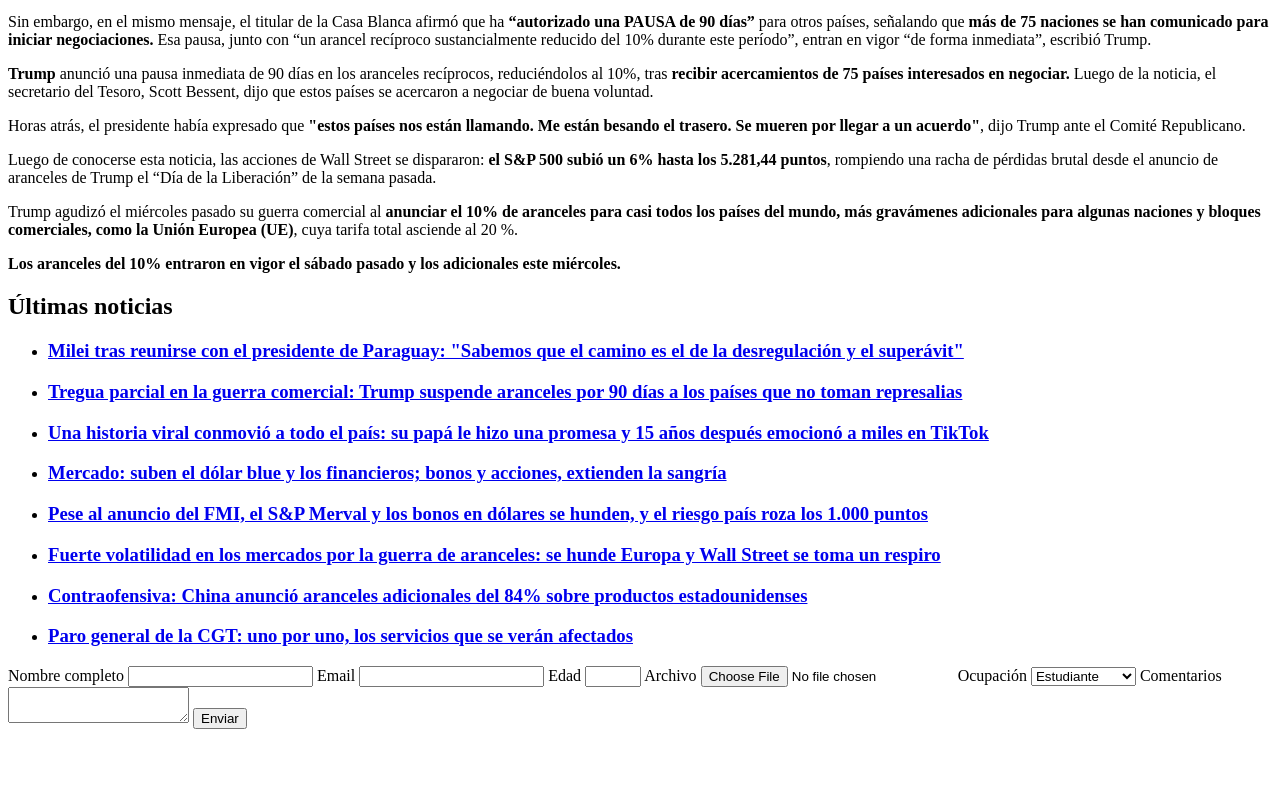
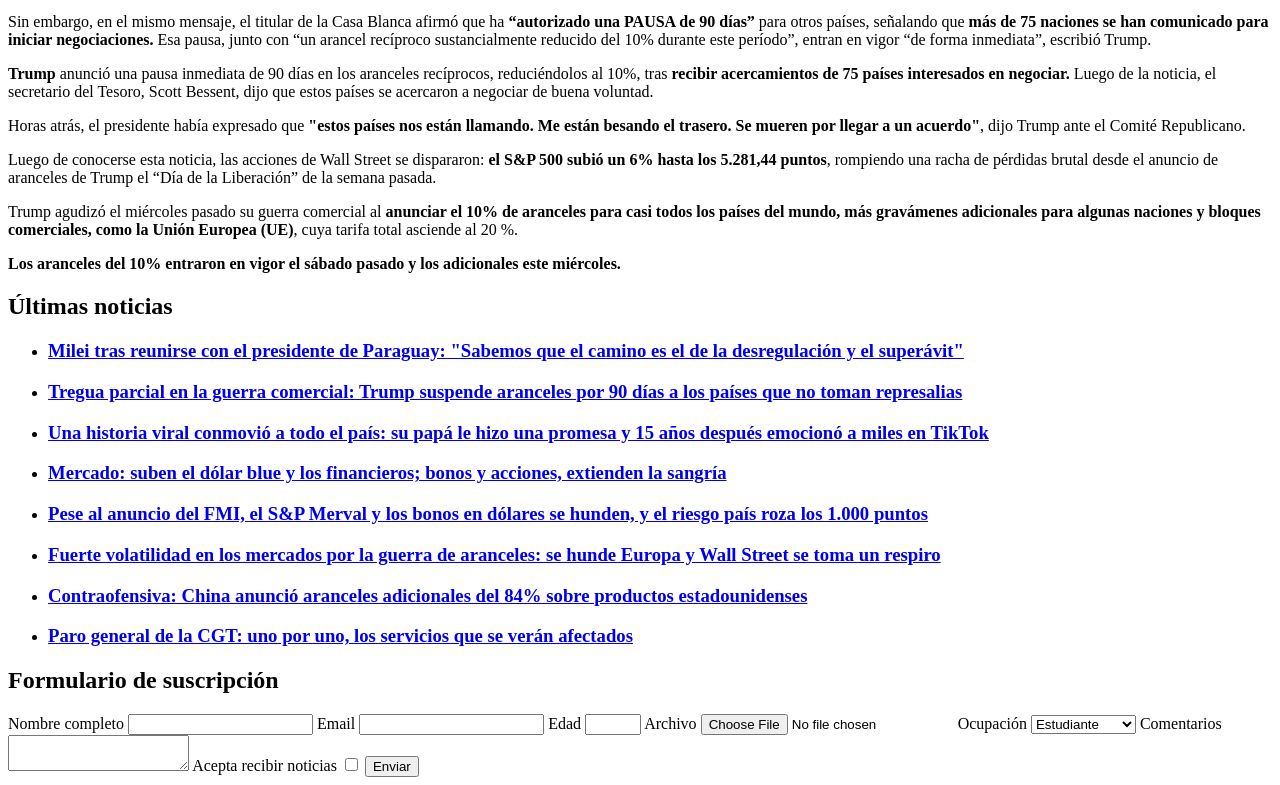
Before and after one commit to JulianDeco/Desarrollo-y-arquitectura-web---UAI, a plain HTML site: page clase-3/index.html in a window 1280 px wide. Shown: the part 538-1323 px from the top of the page. Before the commit the page ends 1275 px from the top, so only its background shows below. Drawn offline with Linux system fonts and the light colour scheme.

Commit message:
Se agregó un checkbox en el form y un h2 como título del form

```diff
--- a/clase-3/index.html
+++ b/clase-3/index.html
@@ -191,6 +191,7 @@
     </main>
     <footer>
       <form>
+        <h2>Formulario de suscripción</h2>
         <label for="fullname">Nombre completo</label>
         <input type="text" id="fullname" name="fullname" required>
         <label for="email">Email</label>
@@ -208,6 +209,8 @@
         <label for="comments">Comentarios</label>
         <textarea name="comments" id="comments" maxlength="500">
         </textarea>
+        <label for="confirmation">Acepta recibir noticias</label>
+        <input type="checkbox" name="confirmation" id="confirmation" required>
         <input type="submit" value="Enviar">
       </form>
     </footer>
```
